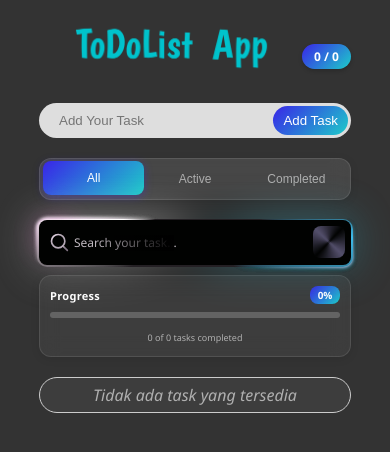
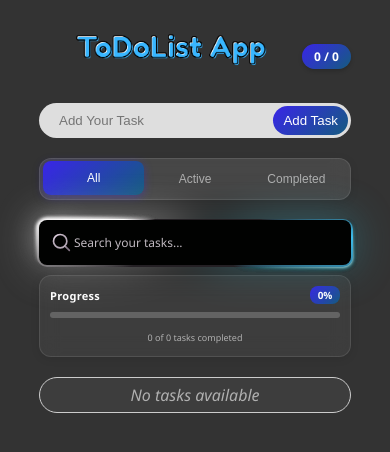
Before and after one commit to daffa1404/To-do-List-web, a React (Vite) app: page / in a window 390 px wide. Shown: the top 452 px of the page. Built offline with nearby package versions, Linux system fonts and the light colour scheme.

Commit message:
10.5 Fix Bug Search Bar & Update Design

```diff
--- a/src/App.css
+++ b/src/App.css
@@ -52,7 +52,7 @@
   top: 3px;
   bottom: 3px;
   border: 0;
-  background: linear-gradient(135deg, #3925e8, #1dccc9);
+  background: linear-gradient(135deg, #3925e8, #155c7f);
   color: #fff;
   outline: none;
   margin: 0;
@@ -220,7 +220,7 @@
 }
 
 .task-counter span {
-  background: linear-gradient(135deg, #3925e8, #1dccc9);
+  background: linear-gradient(135deg, #3925e8, #155c7f);
   color: #fff;
   padding: 4px 12px;
   border-radius: 20px;
@@ -265,7 +265,7 @@
 }
 
 .filter-btn.active {
-  background: linear-gradient(135deg, #3925e8, #1dccc9);
+  background: linear-gradient(135deg, #3925e8, #155c7f);
   color: #fff;
   box-shadow: 0 2px 8px rgba(57, 37, 232, 0.4);
   transform: translateY(-1px);
@@ -381,7 +381,7 @@
 }
 
 .edit-btn.save {
-  background: linear-gradient(135deg, #28a745, #20c997);
+  background: linear-gradient(135deg, #667eea, #764ba2);
   color: #fff;
 }
 
@@ -416,7 +416,7 @@
   }
 }
 
-/* ========== SEARCH BAR STYLES ========== */
+/* ========== SEARCH BAR STYLES - FIXED TEXT VISIBILITY BUG ========== */
 .search-wrapper {
   flex: 1;
   display: flex;
@@ -462,7 +462,7 @@
   height: var(--search-input-h);
 }
 
-/* Search Input */
+/* Search Input - FIXED Z-INDEX AND POSITIONING */
 .search-input {
   background-color: #010201;
   border: none;
@@ -473,7 +473,7 @@
   padding-inline: 45px 45px;
   font-size: 14px;
   position: relative;
-  z-index: 3;
+  z-index: 5; /* INCREASED Z-INDEX TO BE ABOVE ALL MASKS */
   box-sizing: border-box;
   font-family: "Segoe UI", Tahoma, Geneva, Verdana, sans-serif;
 }
@@ -486,22 +486,29 @@
 .search-input:focus {
   outline: 2px solid #2b2752;
   outline-offset: 0;
+  z-index: 6; /* EVEN HIGHER WHEN FOCUSED */
 }
 
-/* Search Masks */
+/* Search Masks - FIXED TO NOT OVERLAP TEXT AND PROPER Z-INDEX */
 .search-input-mask {
   pointer-events: none;
-  width: 80px;
+  width: 50px; /* Reduced further to prevent text overlap */
   height: 16px;
   position: absolute;
   background: linear-gradient(90deg, transparent, black);
   top: 15px;
-  left: 55px;
-  z-index: 4;
+  left: 80px; /* Moved further right to avoid text area */
+  z-index: 4; /* BELOW INPUT */
+  transition: opacity 0.3s ease;
+  opacity: 1;
 }
 
-.search-main:focus-within > .search-input-mask {
-  display: none;
+/* CRITICAL FIX: Hide mask when input is focused OR has value */
+.search-main:focus-within > .search-input-mask,
+.search-main.has-value > .search-input-mask,
+.search-input:focus ~ .search-input-mask {
+  opacity: 0;
+  visibility: hidden;
 }
 
 .search-pink-mask {
@@ -509,25 +516,27 @@
   width: 25px;
   height: 16px;
   position: absolute;
-  background: #cf30aa;
+  background: #ececec;
   top: 8px;
   left: 4px;
   filter: blur(15px);
   opacity: 0.8;
   transition: opacity 0.4s ease;
-  z-index: 2;
+  z-index: 2; /* BELOW INPUT */
 }
 
-.search-main:hover > .search-pink-mask {
+.search-main:hover > .search-pink-mask,
+.search-main:focus-within > .search-pink-mask {
   opacity: 0;
 }
 
-/* Search Icons */
+/* Search Icons - PROPER Z-INDEX */
 .search-icon {
   position: absolute;
   left: 15px;
   top: 12px;
-  z-index: 4;
+  z-index: 6; /* ABOVE INPUT */
+  pointer-events: none;
 }
 
 .search-clear-icon {
@@ -537,7 +546,7 @@
   display: flex;
   align-items: center;
   justify-content: center;
-  z-index: 4;
+  z-index: 6; /* ABOVE INPUT */
   height: 20px;
   width: 20px;
   border-radius: 50%;
@@ -555,7 +564,7 @@
 }
 
 .search-clear-icon:focus-visible {
-  outline: 2px solid #6356d8;
+  outline: 2px solid #56b1d8;
   outline-offset: 2px;
 }
 
@@ -568,7 +577,7 @@
   right: 6px;
   border-radius: 8px;
   overflow: hidden;
-  z-index: 3;
+  z-index: 3; /* BELOW INPUT AND ICONS */
 }
 
 .search-filterBorder::before {
@@ -585,16 +594,16 @@
   filter: brightness(1.35);
   background-image: conic-gradient(
     rgba(0, 0, 0, 0),
-    #3d3a4f,
+    #1596b3,
     rgba(0, 0, 0, 0) 50%,
     rgba(0, 0, 0, 0) 50%,
-    #3d3a4f,
+    #e0e0e1,
     rgba(0, 0, 0, 0) 100%
   );
   animation: rotate 4s linear infinite;
 }
 
-/* Search Layered gradient frames (behind input) */
+/* Search Layered gradient frames (behind input) - PROPER Z-INDEX */
 .search-white,
 .search-border,
 .search-darkBorderBg,
@@ -606,7 +615,7 @@
   overflow: hidden;
   border-radius: 10px;
   pointer-events: none;
-  z-index: 1;
+  z-index: 1; /* LOWEST Z-INDEX */
 }
 
 .search-white,
@@ -639,10 +648,10 @@
   filter: brightness(1.4);
   background-image: conic-gradient(
     rgba(0, 0, 0, 0) 0%,
-    #a099d8,
+    #99cfd8,
     rgba(0, 0, 0, 0) 8%,
     rgba(0, 0, 0, 0) 50%,
-    #dfa2da,
+    #ece9eb,
     rgba(0, 0, 0, 0) 58%
   );
   transition: transform 2s ease;
@@ -801,7 +810,7 @@
   font-size: 12px;
   font-weight: bold;
   color: #fff;
-  background: linear-gradient(135deg, #3925e8, #1dccc9);
+  background: linear-gradient(135deg, #3925e8, #155c7f);
   padding: 2px 6px;
   border-radius: 8px;
   min-width: 30px;
@@ -940,11 +949,18 @@
   }
 
   .search-icon {
-    left: 12px;
+    left: 10px;
   }
 
   .search-clear-icon {
-    right: 12px;
+    right: 10px;
+    width: 18px;
+    height: 18px;
+  }
+
+  .search-input-mask {
+    width: 40px;
+    left: 70px; /* Adjusted for mobile */
   }
 }
 
@@ -1015,13 +1031,16 @@
   }
 
   .search-icon {
-    left: 10px;
+    left: 12px;
   }
 
   .search-clear-icon {
-    right: 10px;
-    width: 18px;
-    height: 18px;
+    right: 12px;
+  }
+
+  .search-input-mask {
+    width: 35px;
+    left: 65px; /* Further adjusted for smallest screens */
   }
 }
 
@@ -1036,12 +1055,12 @@
 }
 
 ::-webkit-scrollbar-thumb {
-  background: linear-gradient(135deg, #3925e8, #1dccc9);
+  background: linear-gradient(135deg, #3925e8, #155c7f);
   border-radius: 4px;
 }
 
 ::-webkit-scrollbar-thumb:hover {
-  background: linear-gradient(135deg, #2d1bb8, #16a8a5);
+  background: linear-gradient(135deg, #3925e8, #155c7f);
 }
 
 /* Animation untuk smooth transitions */
--- a/src/components/SearchBar.jsx
+++ b/src/components/SearchBar.jsx
@@ -21,9 +21,12 @@
       case "completed":
         return "Search completed tasks...";
       default:
-        return "Search your task...";
+        return "Search your tasks...";
     }
   };
+
+  // FIXED: Proper class management for mask visibility control
+  const searchMainClass = (searchQuery && searchQuery.trim() !== "") ? "search-main has-value" : "search-main";
 
   return (
     <div className="search-progress-container">
@@ -39,8 +42,10 @@
           <div className="search-border" aria-hidden="true"></div>
 
           {/* Main search control */}
-          <div className="search-main">
-            <label htmlFor="search-input" className="visually-hidden">Search</label>
+          <div className={searchMainClass}>
+            <label htmlFor="search-input" className="visually-hidden">
+              Search tasks
+            </label>
             <input
               id="search-input"
               placeholder={getPlaceholder()}
@@ -49,14 +54,17 @@
               className="search-input"
               value={searchQuery}
               onChange={handleSearchChange}
-              aria-label="Search tasks"
+              aria-label={`Search ${currentFilter === 'all' ? 'all' : currentFilter} tasks`}
               autoComplete="off"
             />
+
+            {/* FIXED: Mask only shows when input is empty AND not focused */}
             <div className="search-input-mask" aria-hidden="true"></div>
             <div className="search-pink-mask" aria-hidden="true"></div>
 
             <div className="search-filterBorder" aria-hidden="true"></div>
 
+            {/* Clear button - only show when there's text */}
             {searchQuery && (
               <button
                 className="search-clear-icon"
@@ -66,8 +74,8 @@
                 title="Clear search"
               >
                 <svg
-                  width="18"
-                  height="18"
+                  width="16"
+                  height="16"
                   viewBox="0 0 24 24"
                   fill="none"
                   stroke="currentColor"
@@ -81,15 +89,16 @@
               </button>
             )}
 
+            {/* Search icon */}
             <div className="search-icon" aria-hidden="true">
               <svg
                 xmlns="http://www.w3.org/2000/svg"
                 width="20"
+                height="20"
                 viewBox="0 0 24 24"
                 strokeWidth="2"
                 strokeLinejoin="round"
                 strokeLinecap="round"
-                height="20"
                 fill="none"
                 className="feather feather-search"
                 aria-hidden="true"
--- a/src/components/ToDoList.jsx
+++ b/src/components/ToDoList.jsx
@@ -32,17 +32,6 @@
     }
   };
 
-  // Function untuk check apakah task bisa di-move berdasarkan filtered tasks
-  const canMoveUp = (taskId) => {
-    const currentIndex = props.tasks.findIndex((task) => task.id === taskId);
-    return currentIndex > 0;
-  };
-
-  const canMoveDown = (taskId) => {
-    const currentIndex = props.tasks.findIndex((task) => task.id === taskId);
-    return currentIndex < props.tasks.length - 1;
-  };
-
   // Function untuk handle click pada completed task
   const handleCompletedTaskClick = (item) => {
     if (item.completed) {
@@ -67,17 +56,11 @@
     const filteredIndex = props.tasks.findIndex((task) => task.id === taskId);
 
     // Tentukan target task ID berdasarkan filtered view
-    let targetTaskId;
     if (direction === "up" && filteredIndex > 0) {
-      targetTaskId = props.tasks[filteredIndex - 1].id;
+      props.move(taskId, direction);
     } else if (direction === "down" && filteredIndex < props.tasks.length - 1) {
-      targetTaskId = props.tasks[filteredIndex + 1].id;
-    } else {
-      return; // Tidak bisa move
+      props.move(taskId, direction);
     }
-
-    // Panggil move function dengan task ID yang akan ditukar posisinya
-    props.move(taskId, direction);
   };
 
   // Function to get empty message based on current state
@@ -94,16 +77,16 @@
     } else {
       // If no search query, show regular empty messages
       if (props.currentFilter === "active") {
-        return "Tidak ada task aktif";
+        return "There are no active tasks";
       } else if (props.currentFilter === "completed") {
-        return "Tidak ada task yang selesai";
+        return "No tasks completed";
       } else {
-        return "Tidak ada task yang tersedia";
+        return "No tasks available";
       }
     }
   };
 
-  // Jika tidak ada task yang tersedia
+  // Jika No tasks available
   if (props.tasks.length === 0) {
     return (
       <div className="wrapper">
```
Also changed, not shown: src/App.jsx (+21 -21 lines), public/logotodolist.png.
